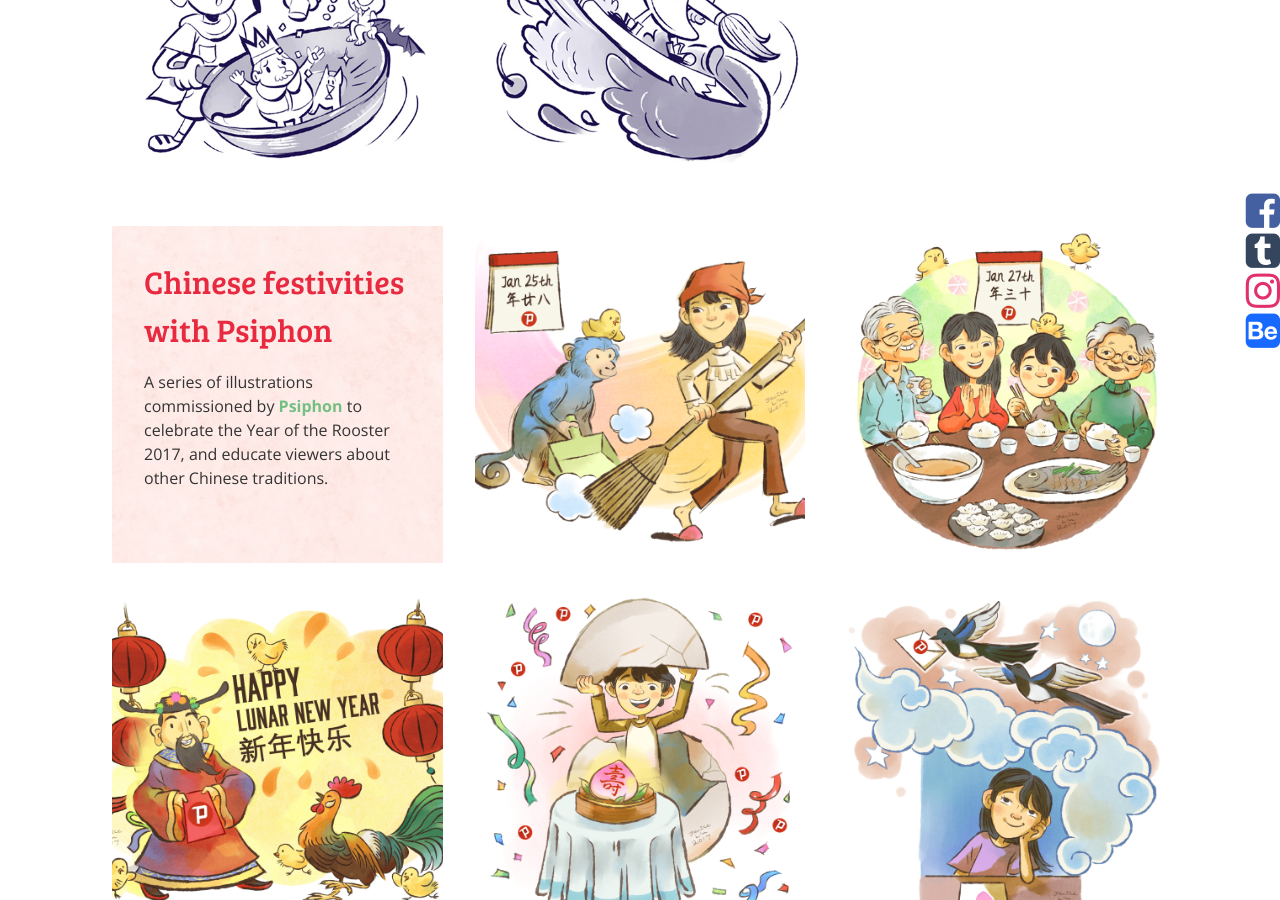
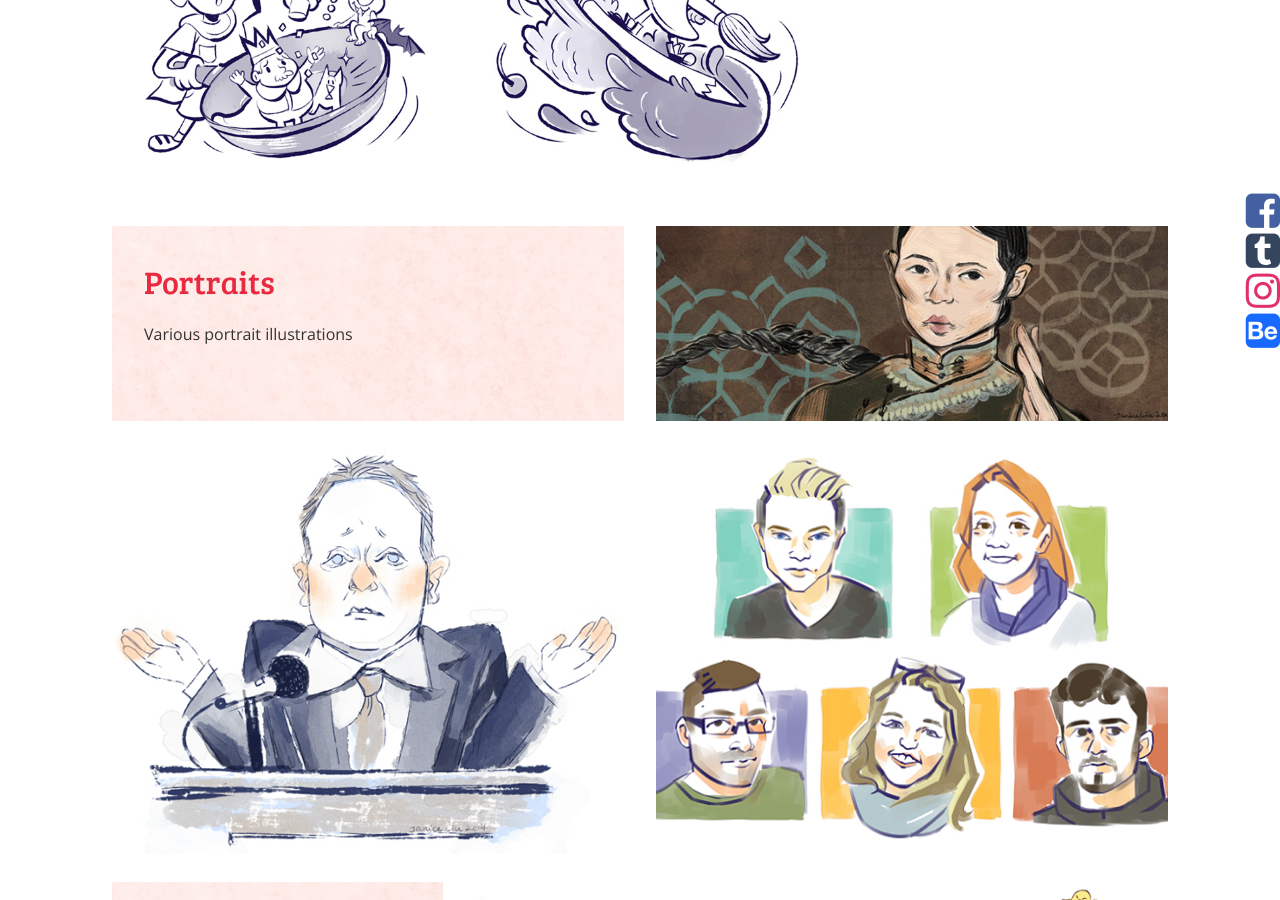
Before and after one commit to flutterdoodle/flutterdoodle.github.io, a Jekyll site: the page built from illustrations.html, in a window 1280 px wide and 900 px high, scrolled down 3492 px. Built offline with Jekyll 4.4.1, drawn with Linux system fonts in a browser that asks for light colours; nearby versions of some CDN libraries.

Commit message:
Update illustrations.html

```diff
--- a/illustrations.html
+++ b/illustrations.html
@@ -75,6 +75,19 @@ series:
       - thumb: /img/illustrations/storycookbook-6-th.png
         full: /img/illustrations/storycookbook-6.png
         desc: Just Desserts
+  - title: Portraits
+    description: Various portrait illustrations
+    thirds: false
+    images:
+      - thumb: /img/illustrations/portrait-zhangziyi.png
+        full: /img/illustrations/portrait-zhangziyi.png
+        desc: Zhang Ziyi in the film The Grandmaster
+      - thumb: /img/illustrations/portrait-stephenpoloz.jpg
+        full: /img/illustrations/portrait-stephenpoloz.jpg
+        desc: Stephen Poloz for The Varsity
+      - thumb: /img/illustrations/portrait-varsity.jpg
+        full: /img/illustrations/portrait-varsity.jpg
+        desc: Student portraits for The Varsity
   - title: Chinese festivities with Psiphon
     description: A series of illustrations commissioned by <a href="http://psiphon.ca">Psiphon</a> to celebrate the Year of the Rooster 2017, and educate viewers about other Chinese traditions.
     thirds: true
```
